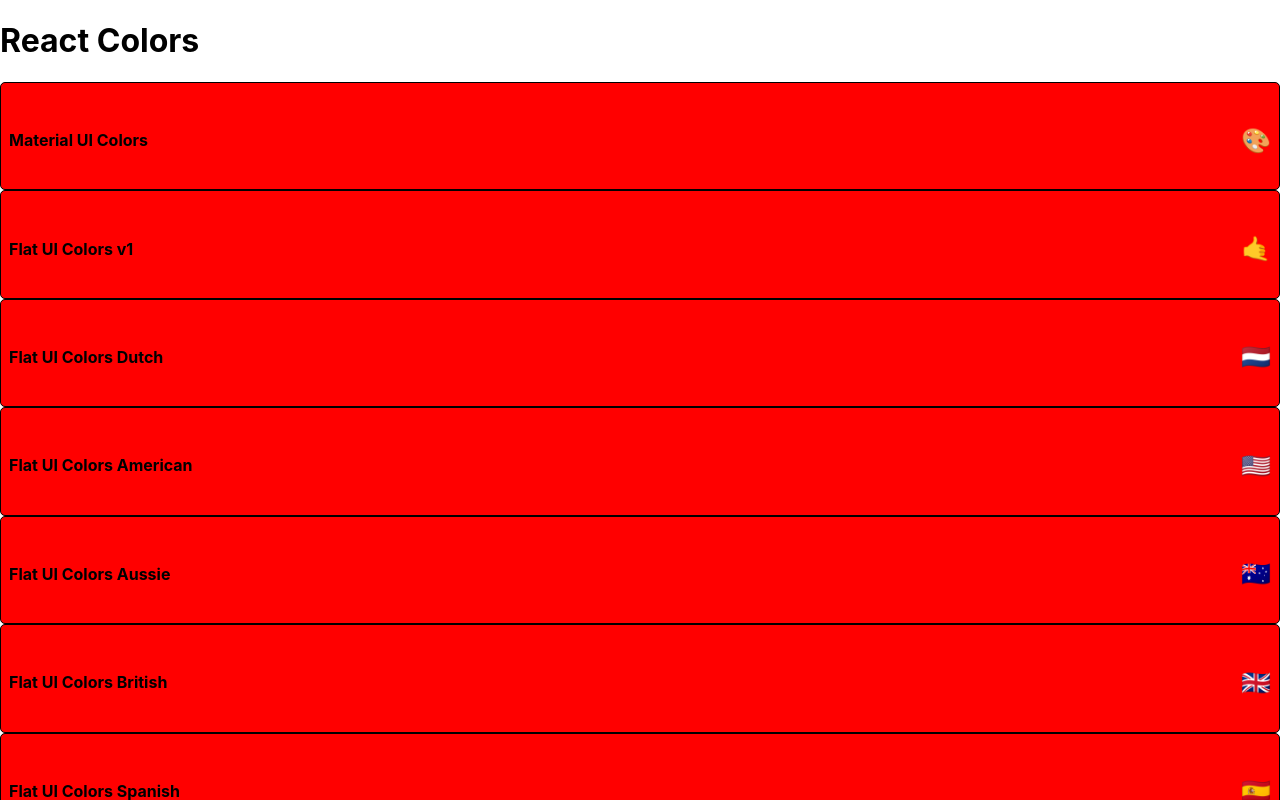
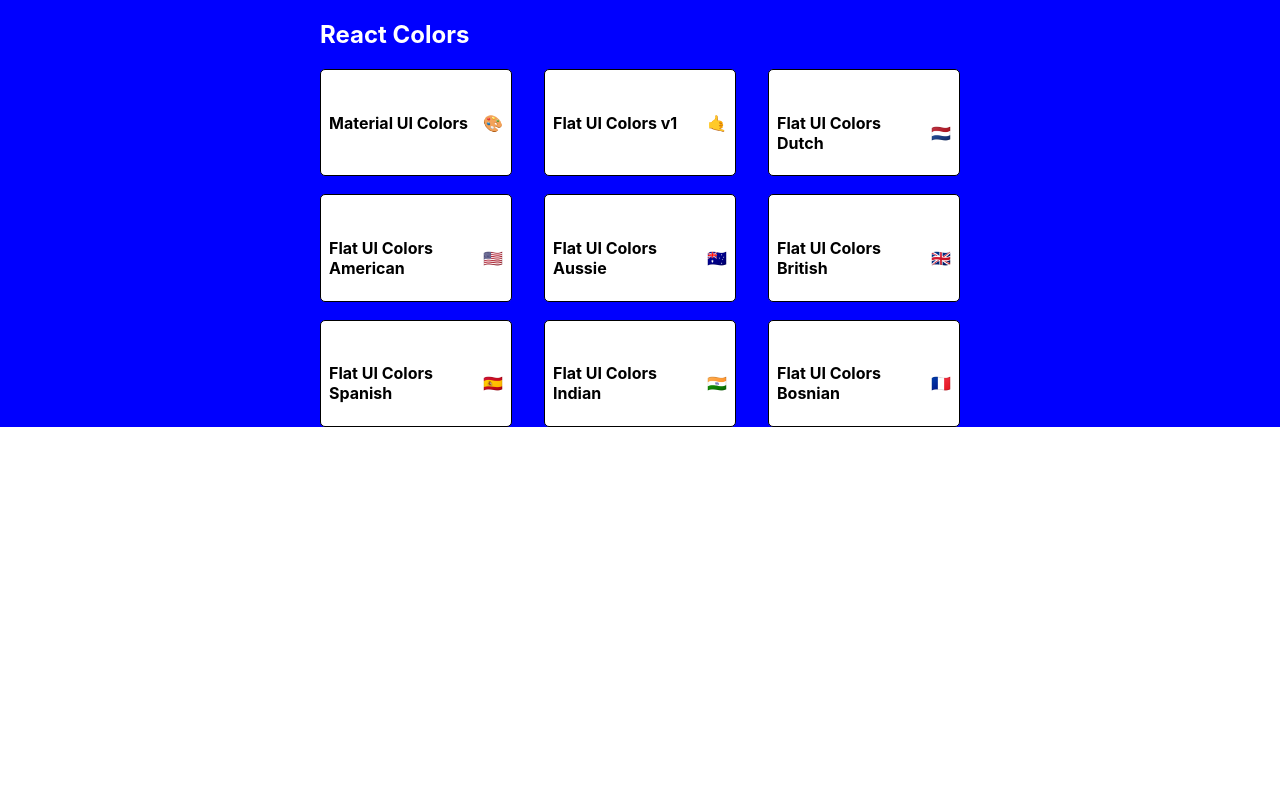
Before and after one commit to SaladinDacic/MassiveReact-Color-Project, a React (Create React App) app: page / in a window 1280 px wide. Shown: the top 800 px of the page. Built offline with nearby package versions, Linux system fonts and the light colour scheme.

Commit message:
Start styling PalleteList

```diff
--- a/src/MiniPalette.js
+++ b/src/MiniPalette.js
@@ -1,48 +1,49 @@
 import React from 'react';
-import {withStyles} from "@material-ui/styles";
+import { withStyles } from '@material-ui/styles';
 import PaletteList from './PaletteList';
 
-
-const styles= {
-    root:{
-        backgroundColor: "red",
-        border: "1px solid black",
-        borderRadius: "5px",
-        padding: "0.5rem",
-        position: "relative",
-        overflow: "hidden",
-        "&:hover": {
-            cursor: "pointer"
+const styles = {
+	root: {
+		backgroundColor: 'white',
+		border: '1px solid black',
+		borderRadius: '5px',
+		padding: '0.5rem',
+		position: 'relative',
+		overflow: 'hidden',
+		'&:hover': {
+			cursor: 'pointer'
 		}
 	},
-    colors:{
-        backgroundColor: "grey",
+	colors: {
+		backgroundColor: 'grey'
 	},
-    title:{
-        display: "flex",
-        justifyContent: "space-between",
-        alignItems: "center",
-        marging: "0",
-        color: "black",
-        paddingTop: "0.5rem",
-        fontSize: "1rem",
-        position: "relative"
+	title: {
+		display: 'flex',
+		justifyContent: 'space-between',
+		alignItems: 'center',
+		marging: '0',
+		color: 'black',
+		paddingTop: '0.5rem',
+		fontSize: '1rem',
+		position: 'relative'
 	},
-    emoji:{
-        marginLeft: "0.5rem",
-        fontSize: "1.5rem"
+	"title__emoji": {
+		marginLeft: '0.5rem',
+		fontSize: '1.5rem'
 	}
-}
+};
 
 function MiniPalette(props) {
-    const {classes, paletteName, emoji} = props;
+	const { classes, paletteName, emoji } = props;
 	console.log(classes, paletteName, emoji);
 	return (
 		<div className={classes.root}>
-            <div className={classes.colors}></div>
-            <h5 className={classes.title}>{paletteName} <span className={classes.emoji}>{emoji}</span></h5>
+			<div className={classes.colors} />
+			<h5 className={classes.title}>
+				{paletteName} <span className={classes.emoji}>{emoji}</span>
+			</h5>
 		</div>
-    )
+	);
 }
 
 export default withStyles(styles)(MiniPalette);
--- a/src/PaletteList.js
+++ b/src/PaletteList.js
@@ -1,18 +1,54 @@
 import React, { Component } from 'react';
-import {Link} from "react-router-dom";
-import MiniPalette from "./MiniPalette";
+// import {Link} from "react-router-dom";
+import MiniPalette from './MiniPalette';
+import { withStyles } from '@material-ui/styles';
 
+const styles = {
+	root: {
+        backgroundColor: "blue",
+        height: "100%",
+        display: "flex",
+        alignItems: "flex-start",
+        justifyContent: "center"
+      },
+      container: {
+        width: "50%",
+        display: "flex",
+        alignItems: "flex-start",
+        flexDirection: "column",
+        flexWrap: "wrap"
+      },
+      nav: {
+        display: "flex",
+        width: "100%",
+        justifyContent: "space-between",
+        color: "white"
+      },
+      palettes: {
+        boxSizing: "border-box",
+        width: "100%",
+        display: "grid",
+        gridTemplateColumns: "repeat(3, 30%)",
+        gridGap: "5%"
+      }
+};
 class PaletteList extends Component {
 	render() {
-        const {palettes} = this.props;
+		const { palettes, classes } = this.props;
 		return (
-            <div>
+			<div className={classes.root}>
+				<div className={classes.container}>
+					<nav className={classes.nav}>
 						<h1>React Colors</h1>
-                {palettes.map(palette=>{
-                    return  <MiniPalette {...palette}/>
+					</nav>
+					<div className={classes.palettes}>
+						{palettes.map((palette) => {
+							return <MiniPalette {...palette} />;
 						})}
 					</div>
-        )
+				</div>
+			</div>
+		);
 	}
 }
-export default  PaletteList;
+export default withStyles(styles)(PaletteList);
```
Also changed, not shown: 1 other file (tests, documents, lock files or other folders). Lines whose indentation alone changed are shown as unchanged.
